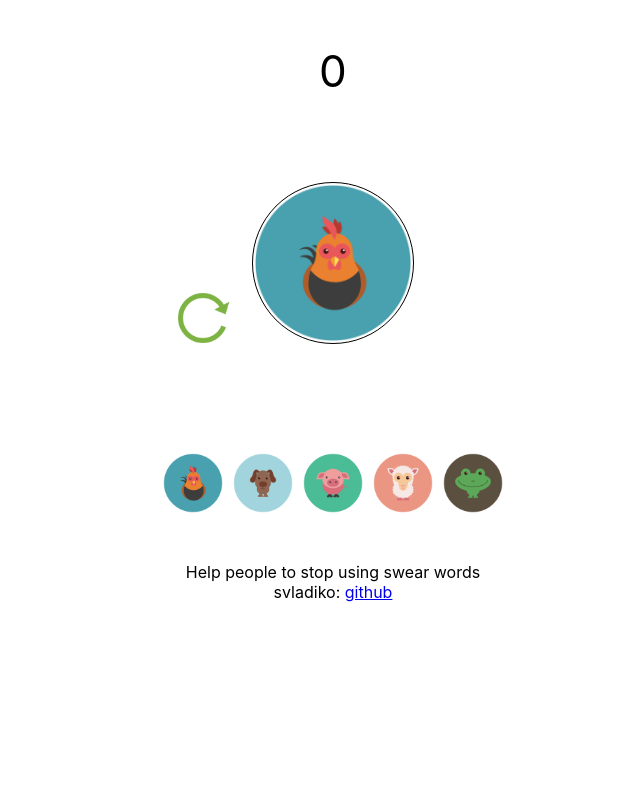
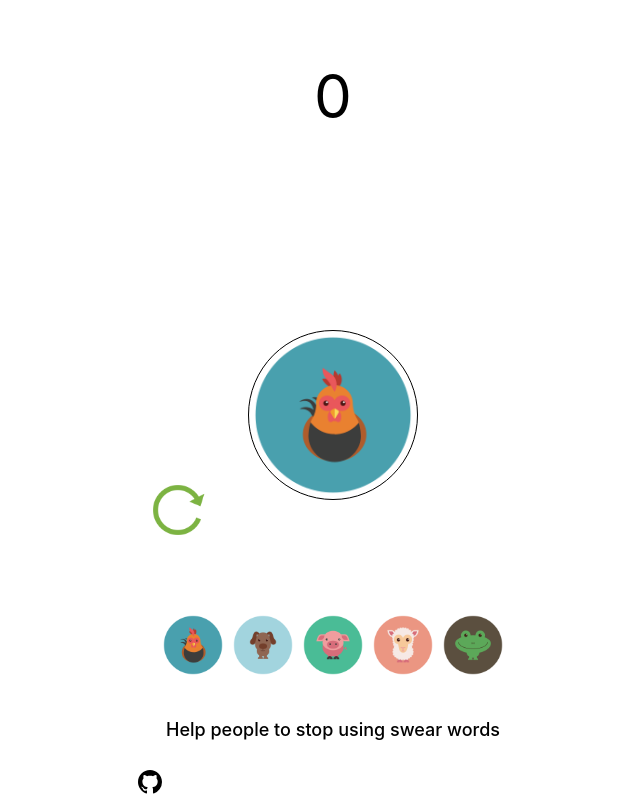
Before and after one commit to SVladikO/mat-counter, a React (Create React App) app: page / in a window 1280 px wide. Shown: the whole page, without its empty margins (307-947 px from the left). Built offline with nearby package versions, Linux system fonts and the light colour scheme.

Commit message:
Improved ui

```diff
--- a/public/index.html
+++ b/public/index.html
@@ -12,12 +12,7 @@
     <link rel="manifest" href="%PUBLIC_URL%/manifest.json" />
 
     <title>Swear words counter</title>
-    <style>
-      #root {
-        max-width: 360px;
-        margin: 0 auto;
-      }
-    </style>
+
   </head>
   <body>
     <noscript>You need to enable JavaScript to run this app.</noscript>
--- a/src/App.css
+++ b/src/App.css
@@ -1,6 +1,16 @@
+html, body, #root, .App {
+  height: 100%;
+  box-sizing: border-box;
+}
+#root {
+  max-width: 400px;
+  margin: 0 auto;
+}
 .App {
   text-align: center;
   position: relative;
+  padding: 0;
+  overflow: hidden;
 }
 
 .App-logo {
@@ -30,28 +40,40 @@
 }
 
 .counter {
-  font-size: 44px;
+  font-size: 60px;
+
 }
 .menu {
-  position: relative;
+  margin: 100px auto 0;
+  position: absolute;
+  bottom: 300px;
+  display: flex;
+  justify-content: center;
+  width: 100%;
 }
 .reset_button {
   position: absolute;
-  bottom: 0;
-  left: 20px;
+  bottom: 260px;
+  left: 15px;
   height: 60px;
   width: 60px;
 }
 .counter_button {
   height: 160px;
   width: 160px;
-  margin: 40px 0 0 0;
+  margin: 140px 0 0 0;
   border: solid 1px black;
   border-radius: 50%;
+  padding: 4px;
 }
 
 .animal_list {
   margin: 100px auto 0;
+  position: absolute;
+  bottom: 120px;
+  display: flex;
+  justify-content: center;
+  width: 100%;
 }
 
 .animal_item {
@@ -61,9 +83,38 @@
 }
 
 .about {
+  position: absolute;
+  bottom: 60px;
+  display: flex;
+  justify-content: center;
+  width: 100%;
   margin: 40px 0 0 0;
+  font-size: 18px;
+  font-weight: 500;
+}
+.footer {
+  position: absolute;
+  bottom: 0;
+  left: 0;
+  min-height: 30px;
+  background: white;
+  width: 100%;
+  height: 20px;
+  display: flex;
+  justify-content: start;
 }
 
+.git_link {
+  color: black;
+  padding: 0 5px;
+
+
+}
+
+.github_icon {
+  height: 30px;
+  width: 30px;
+}
 @keyframes App-logo-spin {
   from {
     transform: rotate(0deg);
--- a/src/App.js
+++ b/src/App.js
@@ -2,6 +2,7 @@ import React, {useState} from 'react';
 
 import './App.css';
 
+import github from "./images/github.svg";
 import chickenImg from "./images/chicken.png";
 import dogImg from "./images/dog.png";
 import pigImg from "./images/pig.png";
@@ -44,10 +45,10 @@ function App() {
 
     return (
         <div className="App">
+
             <p className="counter">{count}</p>
 
             <div className="menu">
-                <img src={resetImg} onClick={reset} className='reset_button' alt='reset'/>
                 <img
                     src={animal.img}
                     className='counter_button'
@@ -60,6 +61,8 @@ function App() {
                     alt={animal.alt }
                 />
             </div>
+            <img src={resetImg} onClick={reset} className='reset_button' alt='reset'/>
+
             <div className='animal_list'>
                 {animals.map(a =>
                     <img
@@ -72,7 +75,12 @@ function App() {
                 )}
             </div>
             <div className="about"> Help people to stop using swear words </div>
-            <div className="author"> svladiko: <a href="https://github.com/SVladikO?tab=repositories">github</a>  </div>
+
+            <div className="footer">
+                <a className='git_link' href="https://github.com/SVladikO?tab=repositories" target="_blank">
+                    <img src={github} className='github_icon' alt='github'/>
+                </a>
+            </div>
         </div>
     );
 }
```
Also changed, not shown: src/images/github.svg (added).
